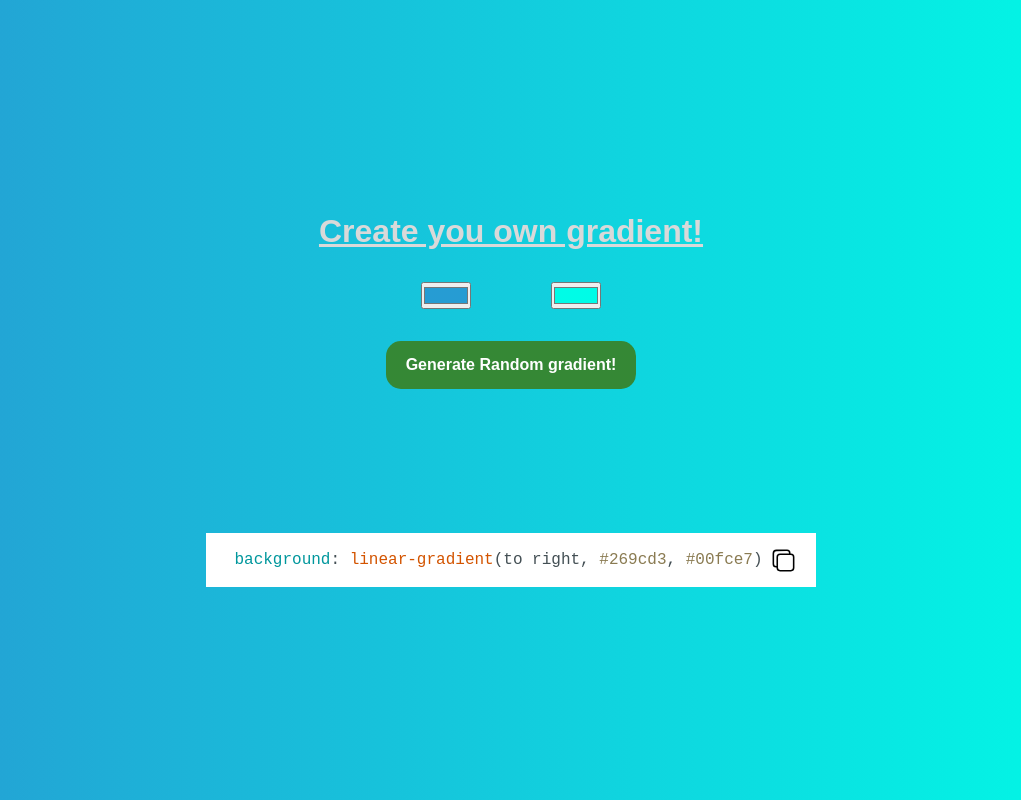
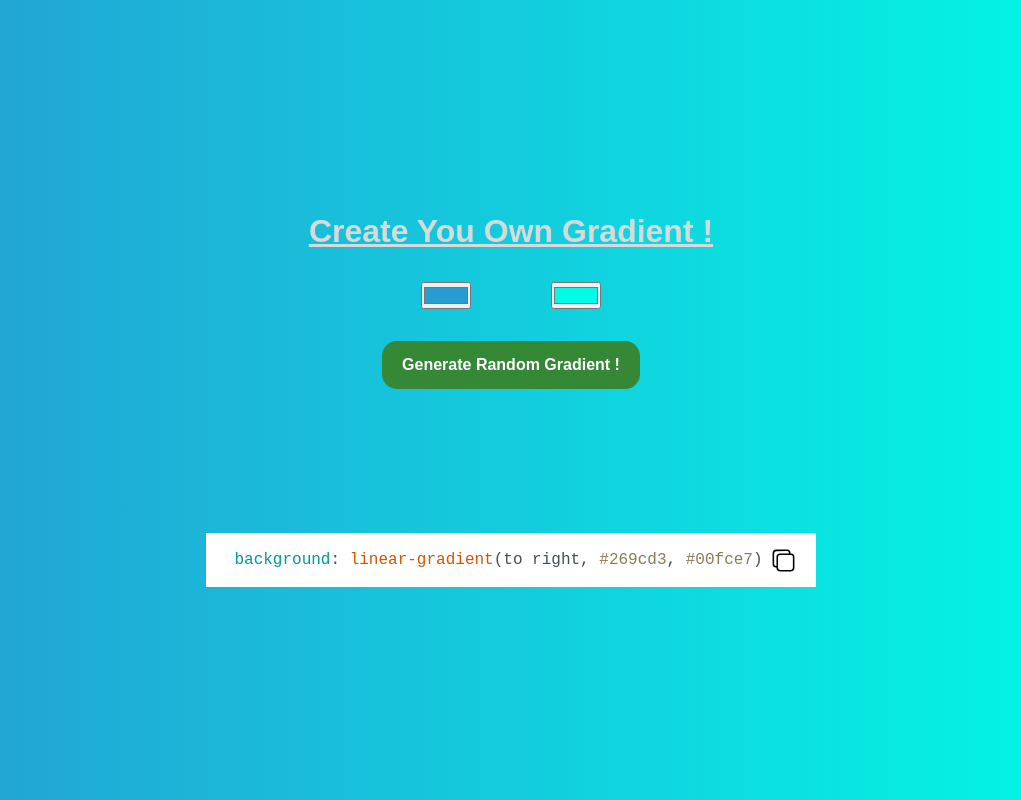
Before and after one commit to NimeshPiyumantha/Gradient_Generator_App, a React (Vite) app: page / in a window 1280 px wide. Shown: the whole page, without its empty margins (129-1150 px from the left). Built offline with nearby package versions, Linux system fonts and the light colour scheme.

Commit message:
Update Content

```diff
--- a/package.json
+++ b/package.json
@@ -20,6 +20,7 @@
   "devDependencies": {
     "@types/randomcolor": "^0.5.7",
     "@types/react": "^18.0.37",
+    "@types/react-copy-to-clipboard": "^5.0.4",
     "@types/react-dom": "^18.0.11",
     "@types/react-syntax-highlighter": "^15.5.7",
     "@typescript-eslint/eslint-plugin": "^5.59.0",
--- a/src/components/Gradient.tsx
+++ b/src/components/Gradient.tsx
@@ -32,7 +32,7 @@ const Gradient = () => {
 
   return (
     <div className="gradient">
-      <h1>Create you own gradient!</h1>
+      <h1>Create You Own Gradient !</h1>
       <div className="colorPicker">
         <input
           type="color"
@@ -48,7 +48,7 @@ const Gradient = () => {
         />
       </div>
       <button className="btnRandom" onClick={handleRandomClick}>
-        Generate Random gradient!
+        Generate Random Gradient !
       </button>
       <div className="output">
         <SyntaxHighlighter language="css" style={arduinoLight}>
```
Also changed, not shown: 1 other file (tests, documents, lock files or other folders).
